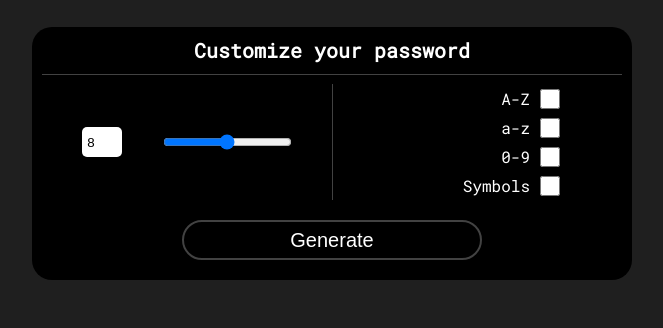
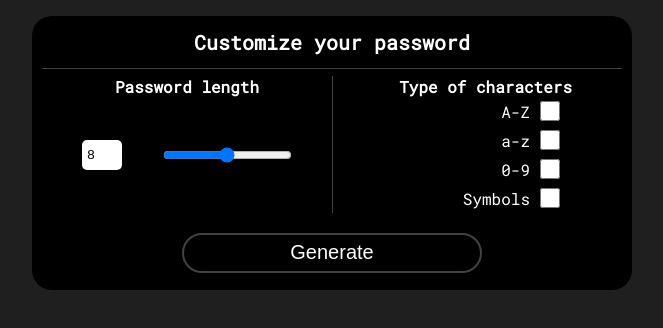
Before and after one commit to mrchappie/projects-for-practice, a plain HTML site: page 8.password_generator/index.html in a window 1280 px wide. Shown: the part 312-640 px from the top of the page, without its empty margins (308-971 px from the left). Drawn offline with Linux system fonts and the light colour scheme.

Commit message:
added some text

```diff
--- a/8.password_generator/index.html
+++ b/8.password_generator/index.html
@@ -30,6 +30,8 @@
         <form onsubmit="return null" class="form-container">
           <div class="password-settings">
             <div class="password-range">
+              <h4>Password length</h4>
+              <div class="range-input">
                 <input
                   type="number"
                   name="password-length"
@@ -42,7 +44,9 @@
                 />
                 <input type="range" name="range" id="range" />
               </div>
+            </div>
             <div class="charset-options">
+              <h4>Type of characters</h4>
               <div class="letters-uppercase">
                 <label for="letters-uppercase"><span>A-Z</span></label>
                 <input
--- a/8.password_generator/style.css
+++ b/8.password_generator/style.css
@@ -196,8 +196,9 @@ body {
   height: 100%;
 
   display: flex;
+  flex-direction: column;
   align-items: center;
-  justify-content: space-evenly;
+  justify-content: center;
 }
 
 .app-container
@@ -213,6 +214,21 @@ body {
 
   outline: none;
   border: none;
+}
+
+.app-container
+  .password-customization
+  .form-container
+  .password-settings
+  .password-range
+  .range-input {
+  width: 100%;
+  height: 100%;
+
+  display: flex;
+  flex-direction: row;
+  align-items: center;
+  justify-content: space-evenly;
 }
 
 .app-container
```
Lines whose indentation alone changed are shown as unchanged.
